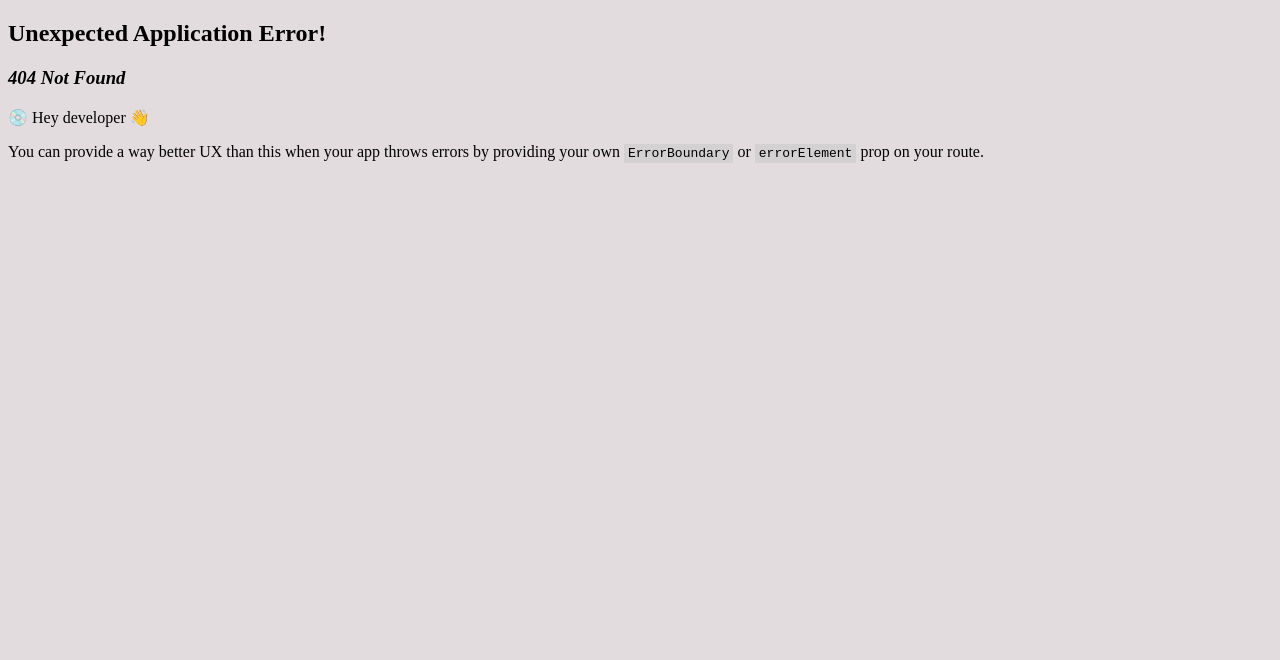
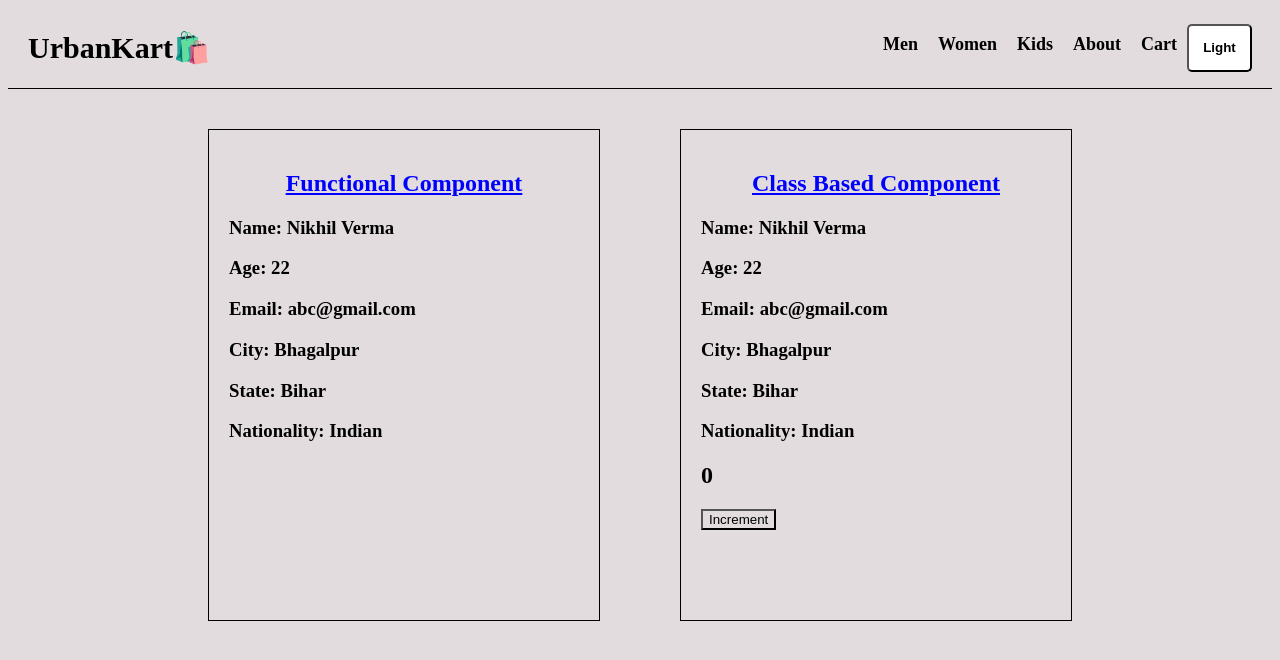
Before and after one commit to nikhilcse0427/ReactJs-complete, a React (Vite) app: page /about in a window 1280 px wide. Before the commit this address had no page. Shown: the top 660 px of the page. Built offline with nearby package versions, Linux system fonts and the light colour scheme.

Commit message:
class based component completed

```diff
--- a/src/App.js
+++ b/src/App.js
@@ -6,6 +6,7 @@ import { createBrowserRouter, RouterProvider, Outlet } from "react-router-dom"
 import Men from "./components/Men"
 import Women from "./components/Women"
 import Kid from "./components/Kid"
+import About from "./components/About"
 import Error from "./components/Error"
 import { useRouteError } from "react-router-dom"
 import ProductDetails from "./components/ProductDetails"
@@ -41,11 +42,15 @@ const appRouter = createBrowserRouter([
             element: <Kid />
          },
          {
+            path: 'about',
+            element: <About />
+         },
+         {
             path: 'products/:productId',
             element: <ProductDetails />
          },
       ],
-      // errorElement: <Error />,
+      errorElement: <Error />,
    },
 ])
 
--- /dev/null
+++ b/src/components/About.jsx
@@ -0,0 +1,24 @@
+import React from 'react'
+import Profile from './Profile'
+import ProfileClass from './ProfileClass'
+
+const userProfile = {
+  name: "Nikhil Verma",
+  age: 22,
+  email: "abc@gmail.com",
+  city: "Bhagalpur",
+  state: "Bihar",
+  nationality: "Indian"
+}
+const About = () => {
+  return (
+    <>
+    <div style={{display: "flex", justifyContent: "center", alignItems: "center"}}>
+      <Profile aboutUser={userProfile}/>
+      <ProfileClass aboutUser={userProfile}/>
+    </div>
+    </>
+  )
+}
+
+export default About
--- a/src/components/NavBar.jsx
+++ b/src/components/NavBar.jsx
@@ -25,6 +25,7 @@ const NavBar = ()=>{
         <li><Link to="/men" className="nav-link">Men</Link></li>
         <li><Link to="/women" className="nav-link">Women</Link></li>
         <li><Link to="/kid" className="nav-link">Kids</Link></li>
+        <li><Link to="/about" className="nav-link">About</Link></li>
         <li><Link to="#" className="nav-link">Cart</Link></li>
         <button style={{width: "65px", fontWeight: "bold", color:theme==="Light"?"black":"white",backgroundColor: theme==="Dark"?"black":"white", borderRadius: "5px"}} onClick={()=>{
           theme === "Light"?setTheme("Dark"):setTheme("Light")
--- /dev/null
+++ b/src/components/Profile.jsx
@@ -0,0 +1,21 @@
+import React from 'react'
+import About from './About'
+
+const Profile = (props) => {
+  console.log("ABOUT USER: ",props.aboutUser)
+  const { name, age, email, city, state, nationality } = props.aboutUser
+ //props is object inside aboutUser is object
+  return (
+    <div style={{height: "450px", width: "350px", border: "1px solid black", margin: "40px", padding: " 20px"}}>
+      <h2 style={{textAlign: "center", color: "blue", textDecoration: "underline"}}>Functional Component</h2>
+      <h3>Name: {name}</h3>
+      <h3>Age: {age}</h3>
+      <h3>Email: {email}</h3>
+      <h3>City: {city}</h3>
+      <h3>State: {state}</h3>
+      <h3>Nationality: {nationality}</h3>
+    </div>
+  )
+}
+
+export default Profile
--- /dev/null
+++ b/src/components/ProfileClass.jsx
@@ -0,0 +1,35 @@
+import React from "react"
+
+class ProfileClass extends React.Component{
+  constructor(props){
+    super(props);
+    this.state={
+      count:0
+    }
+  }
+  render(){
+    const {name, age, email, city, state, nationality} = this.props.aboutUser
+    return (
+      <div style={{height: "450px", width: "350px", border: "1px solid black", margin: "40px", padding: " 20px"}}>
+      <h2 style={{textAlign: "center", color: "blue", textDecoration: "underline"}}>Class Based Component</h2>
+      <h3>Name: {name}</h3>
+      <h3>Age: {age}</h3>
+      <h3>Email: {email}</h3>
+      <h3>City: {city}</h3>
+      <h3>State: {state}</h3>
+      <h3>Nationality: {nationality}</h3>
+      <h2>{this.state.count}</h2>
+      <button onClick={()=>{
+        // this.state.count = this.state.count+1
+        // we cannot update state directly
+        this.setState({
+          count: this.state.count+1
+        })
+      }}>Increment</button>
+    </div>
+
+    )
+  }
+}
+
+export default ProfileClass
```
